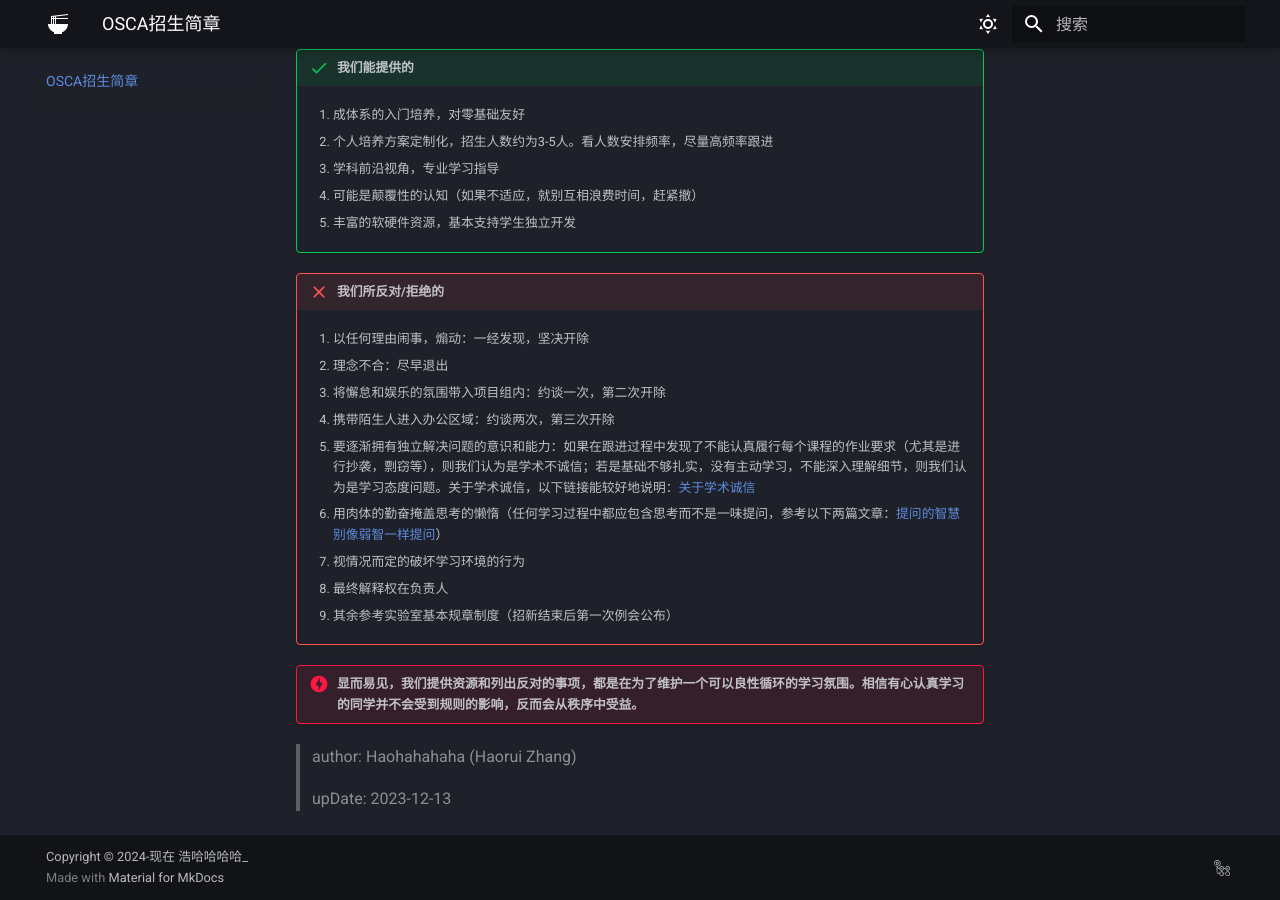
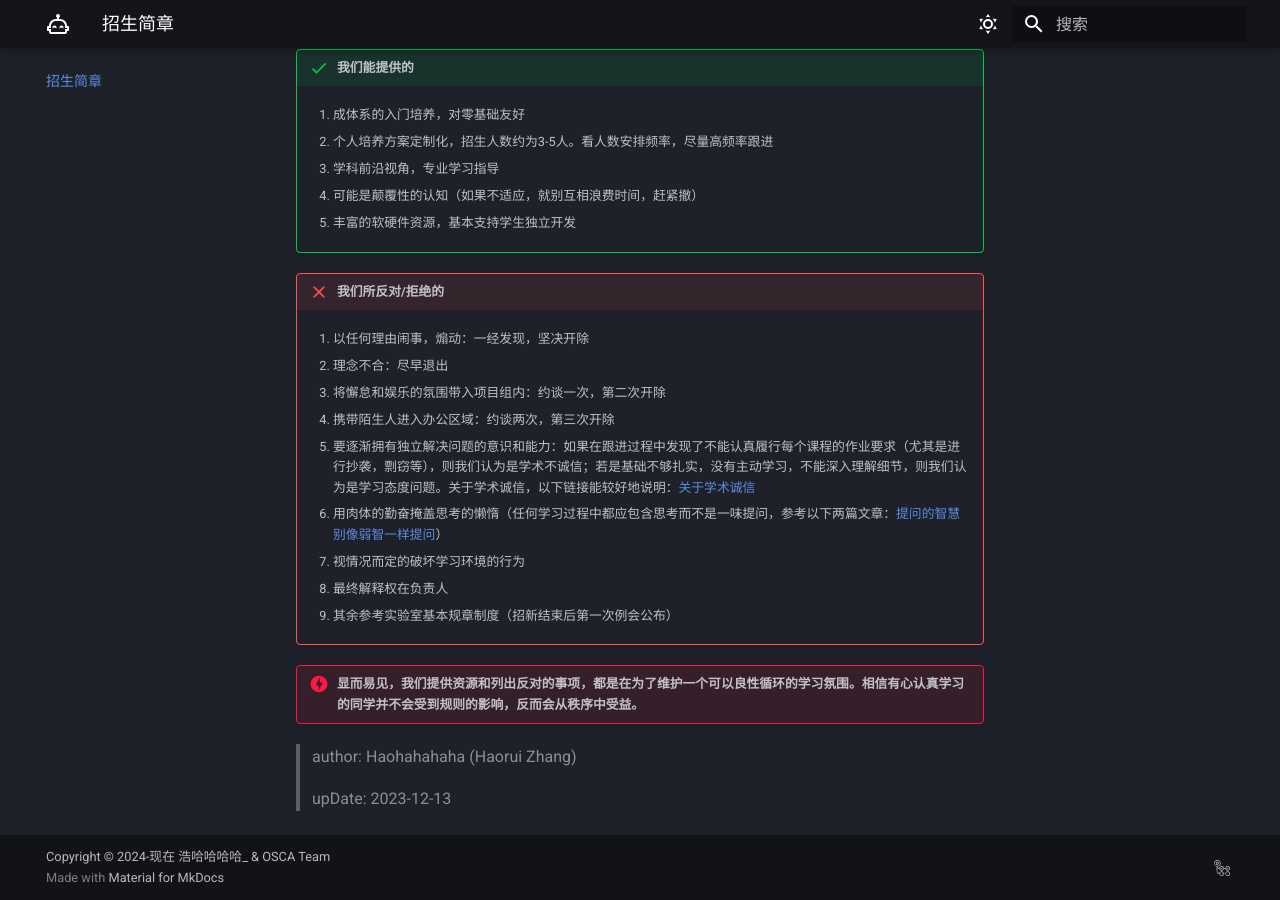
Before and after one commit to Haohahahaha/OSCA, an MkDocs documentation site: the page built from docs/recruit/recruit.md, in a window 1280 px wide and 900 px high, scrolled down 1742 px. Built offline with MkDocs 1.6.1 and Material for MkDocs 9.7.7, drawn with Linux system fonts in a browser that asks for light colours.

Commit message:
2024-06-10_19:20:53 update

```diff
--- a/mkdocs.yml
+++ b/mkdocs.yml
@@ -2,7 +2,7 @@ site_name: OSCA
 theme:
   name: material
   icon:
-    logo: material/noodles
+    logo: material/robot-happy-outline
   favicon: https://cs.haohaha.cn/image/favicon.png
 #     admonition:
   palette:
@@ -39,9 +39,9 @@ theme:
 edit_uri: edit/main/docs
 
 nav:
-  - 主页: index.md
-  - OSCA招生简章: recruit/recruit.md
-  - OSCA培养方案:
+  - 简介: index.md
+  - 招生简章: recruit/recruit.md
+  - 人才培养:
     - 个人成长路线-beta: fertile/fertile.md
     - 2023年度考核标准: fertile/assessment-2023.md
   - 友链: friend/friends.md
@@ -80,4 +80,4 @@ extra:
       link: https://github.com/Haohahahaha/osca/actions
       name: GitHub Actions
 ## [bottom-left corner]
-copyright: Copyright &copy; 2024-现在 浩哈哈哈哈_ # 左下角的版权声明
+copyright: Copyright &copy; 2024-现在 浩哈哈哈哈_ & OSCA Team # 左下角的版权声明
```
